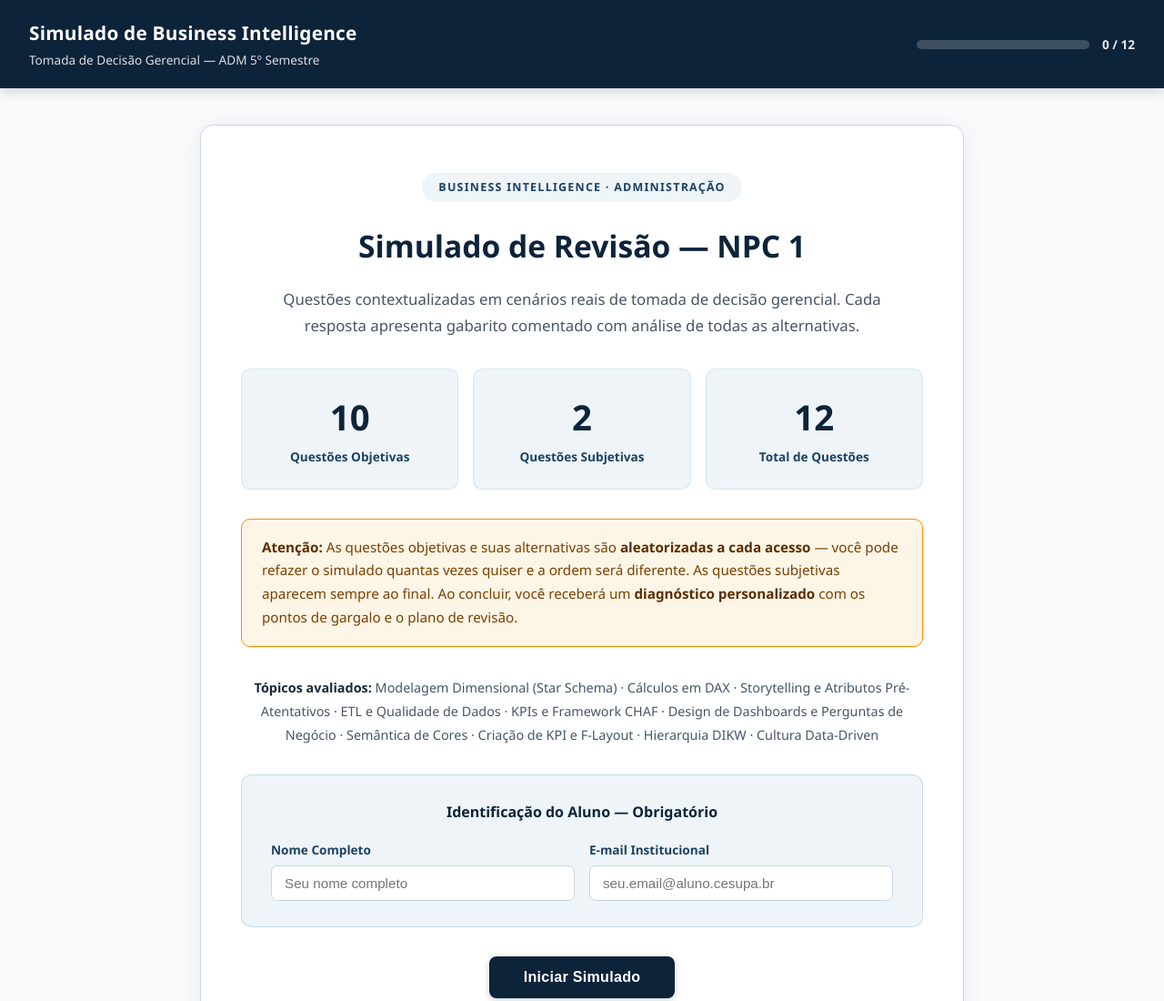
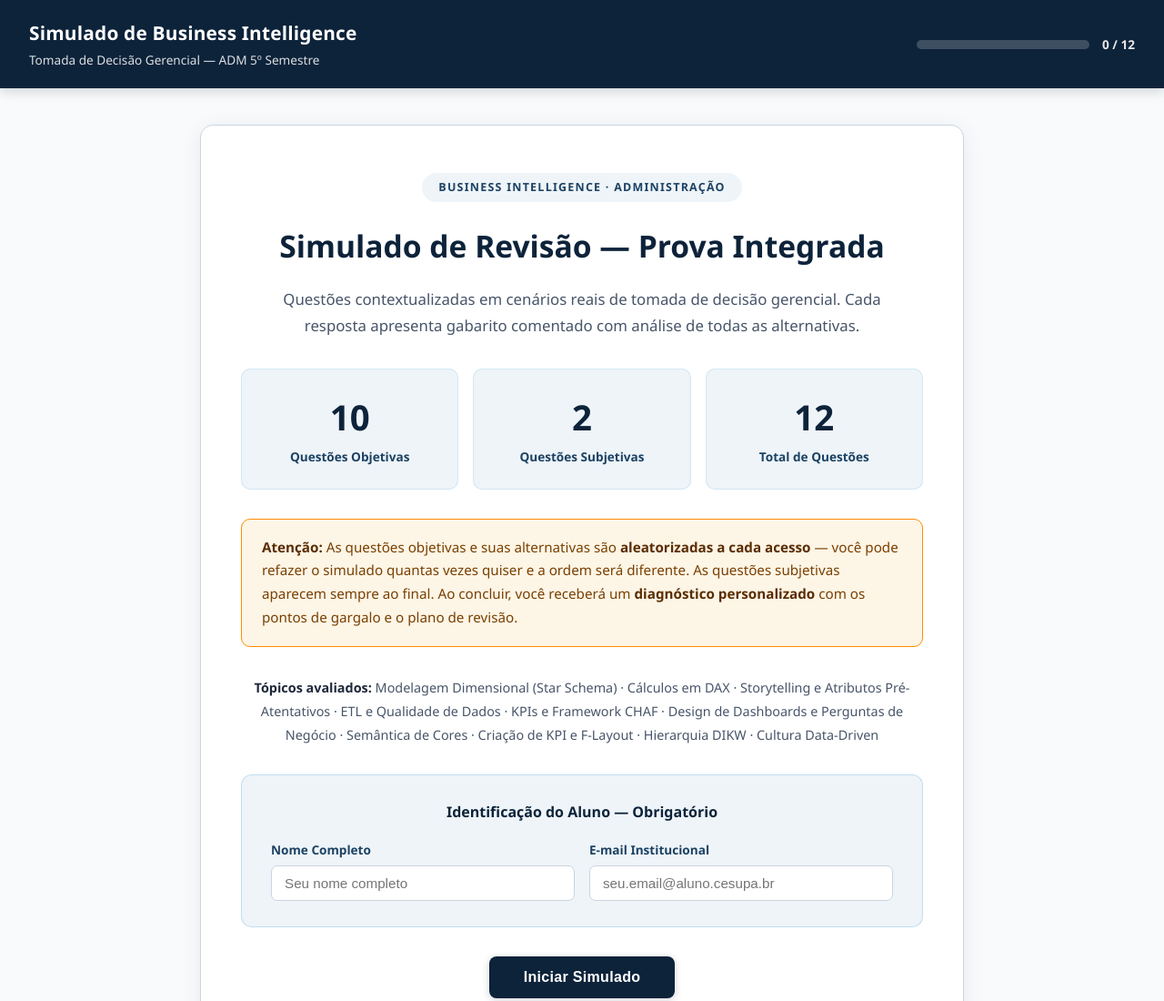
Before and after one commit to novaes-rs/simulado-bi-2026, a plain HTML site: page index.html in a window 1280 px wide. Shown: the top 1100 px of the page at 91% size. Drawn offline with Linux system fonts and the light colour scheme.

Commit message:
fix: título alterado de NPC 1 para Prova Integrada

```diff
--- a/index.html
+++ b/index.html
@@ -384,7 +384,7 @@
   <!-- ═══════════════════════════════════════════════════════ TELA INÍCIO -->
   <div id="tela-inicio">
     <div class="badge">Business Intelligence · Administração</div>
-    <h2>Simulado de Revisão — NPC 1</h2>
+    <h2>Simulado de Revisão — Prova Integrada</h2>
     <p>Questões contextualizadas em cenários reais de tomada de decisão gerencial. Cada resposta apresenta gabarito comentado com análise de todas as alternativas.</p>
 
     <div class="info-grid">
```
